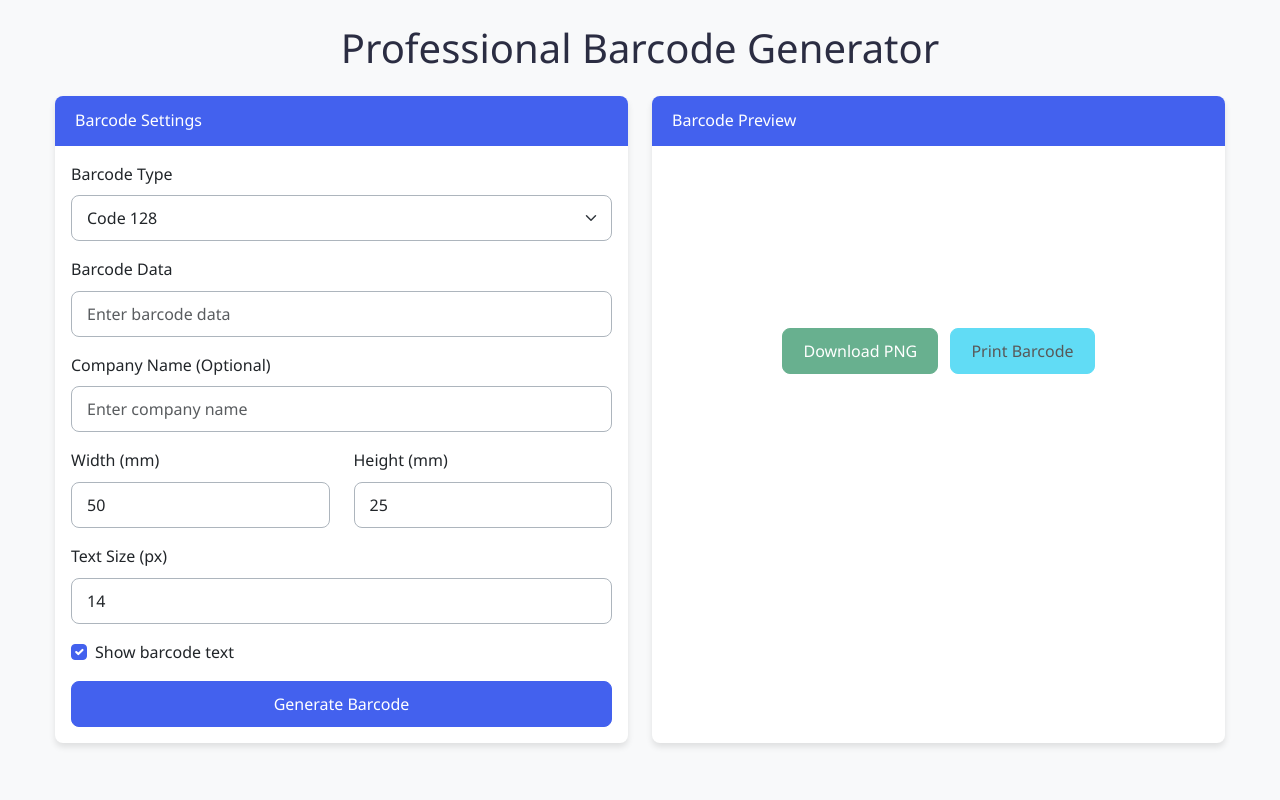
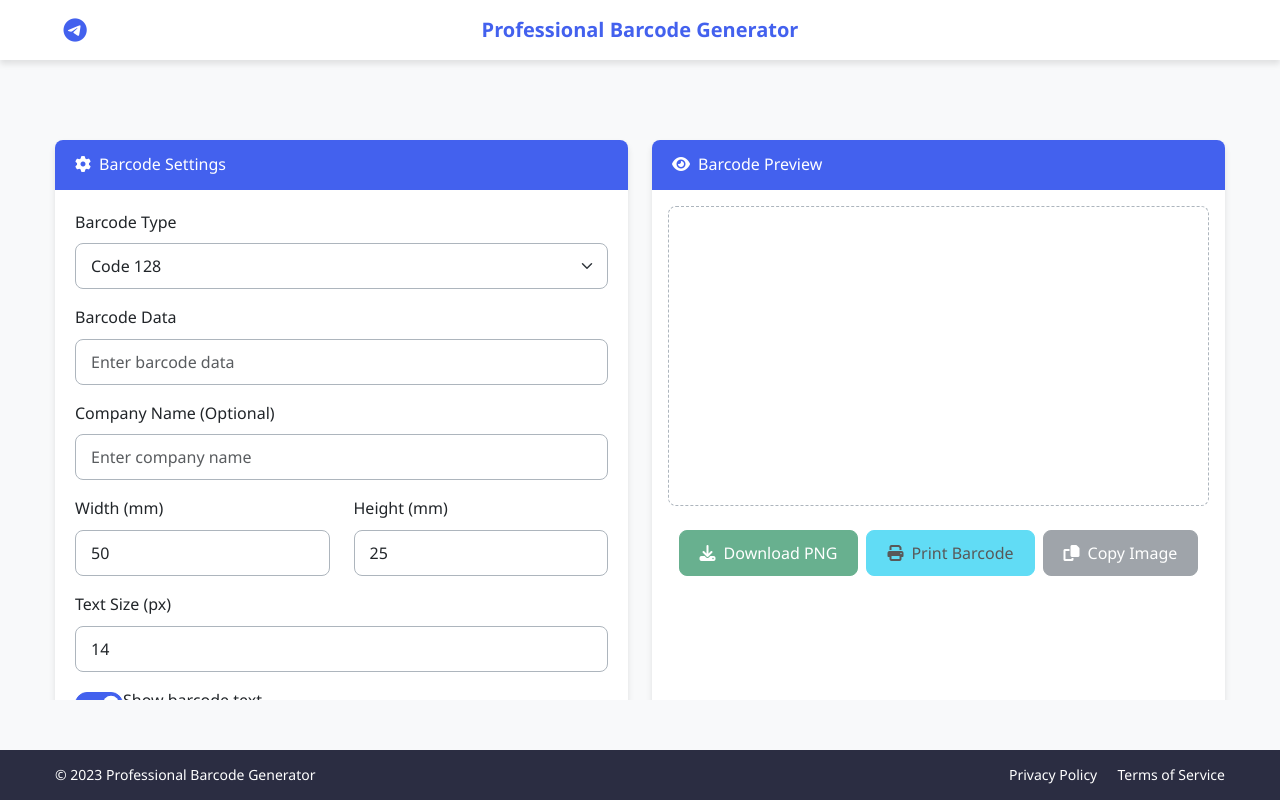
Before and after one commit to zovatu/barcode, a plain HTML site: page index.html in a window 1280 px wide. Drawn offline with nearby package versions, Linux system fonts and the light colour scheme; a script that the page names is missing.

Commit message:
Update index.html

```diff
--- a/index.html
+++ b/index.html
@@ -5,19 +5,33 @@
     <meta name="viewport" content="width=device-width, initial-scale=1.0">
     <title>Professional Barcode Generator</title>
     <link href="https://cdn.jsdelivr.net/npm/bootstrap@5.3.0/dist/css/bootstrap.min.css" rel="stylesheet">
+    <link rel="stylesheet" href="https://cdnjs.cloudflare.com/ajax/libs/font-awesome/6.4.0/css/all.min.css">
     <link rel="stylesheet" href="styles.css">
     <script src="https://cdn.jsdelivr.net/npm/jsbarcode@3.11.5/dist/JsBarcode.all.min.js"></script>
     <script src="https://cdn.jsdelivr.net/npm/qrcode@1.5.1/build/qrcode.min.js"></script>
 </head>
 <body>
+    <header class="app-header">
         <div class="container-fluid">
-        <h1 class="text-center my-4">Professional Barcode Generator</h1>
+            <div class="d-flex justify-content-between align-items-center">
+                <div class="header-icon">
+                    <a href="https://t.me/" target="_blank" class="telegram-icon">
+                        <i class="fab fa-telegram"></i>
+                    </a>
+                </div>
+                <h1 class="app-title">Professional Barcode Generator</h1>
+                <div class="header-icon"></div> <!-- Empty for balance -->
+            </div>
+        </div>
+    </header>
 
-        <div class="row">
-            <div class="col-md-6">
-                <div class="card">
+    <main class="app-main">
+        <div class="container-fluid">
+            <div class="row g-4">
+                <div class="col-lg-6">
+                    <div class="card settings-card">
                         <div class="card-header">
-                        Barcode Settings
+                            <i class="fas fa-cog me-2"></i>Barcode Settings
                         </div>
                         <div class="card-body">
                             <form id="barcodeForm">
@@ -30,6 +44,8 @@
                                         <option value="CODE39">Code 39</option>
                                         <option value="ITF14">ITF-14</option>
                                         <option value="QR">QR Code</option>
+                                        <option value="DATAMATRIX">Data Matrix</option>
+                                        <option value="PDF417">PDF417</option>
                                     </select>
                                 </div>
 
@@ -59,37 +75,66 @@
                                     <input type="number" class="form-control" id="fontSize" value="14" min="8" max="36">
                                 </div>
 
-                            <div class="mb-3 form-check">
+                                <div class="mb-3 form-check form-switch">
                                     <input type="checkbox" class="form-check-input" id="showText" checked>
                                     <label class="form-check-label" for="showText">Show barcode text</label>
                                 </div>
 
-                            <button type="submit" class="btn btn-primary w-100">Generate Barcode</button>
+                                <div class="mb-3">
+                                    <label for="barcodeColor" class="form-label">Barcode Color</label>
+                                    <input type="color" class="form-control form-control-color" id="barcodeColor" value="#000000">
+                                </div>
+
+                                <button type="submit" class="btn btn-primary w-100 generate-btn">
+                                    <i class="fas fa-barcode me-2"></i>Generate Barcode
+                                </button>
                             </form>
                         </div>
                     </div>
                 </div>
 
-            <div class="col-md-6">
-                <div class="card">
+                <div class="col-lg-6">
+                    <div class="card preview-card">
                         <div class="card-header">
-                        Barcode Preview
+                            <i class="fas fa-eye me-2"></i>Barcode Preview
                         </div>
-                    <div class="card-body text-center">
-                        <div id="barcodeContainer">
+                        <div class="card-body">
+                            <div class="barcode-container">
                                 <svg id="barcode"></svg>
                                 <div id="qrCodeContainer" style="display:none;"></div>
-                            <p id="companyNameDisplay" class="mt-2 mb-0"></p>
+                                <p id="companyNameDisplay" class="company-name"></p>
                             </div>
-                        <div class="mt-3">
-                            <button id="downloadBtn" class="btn btn-success me-2" disabled>Download PNG</button>
-                            <button id="printBtn" class="btn btn-info" disabled>Print Barcode</button>
+                            <div class="d-flex flex-wrap gap-2 mt-4 justify-content-center">
+                                <button id="downloadBtn" class="btn btn-success download-btn" disabled>
+                                    <i class="fas fa-download me-2"></i>Download PNG
+                                </button>
+                                <button id="printBtn" class="btn btn-info print-btn" disabled>
+                                    <i class="fas fa-print me-2"></i>Print Barcode
+                                </button>
+                                <button id="copyBtn" class="btn btn-secondary copy-btn" disabled>
+                                    <i class="fas fa-copy me-2"></i>Copy Image
+                                </button>
                             </div>
                         </div>
                     </div>
                 </div>
             </div>
         </div>
+    </main>
+
+    <footer class="app-footer">
+        <div class="container-fluid">
+            <div class="d-flex justify-content-between align-items-center">
+                <div class="footer-copyright">
+                    &copy; 2023 Professional Barcode Generator
+                </div>
+                <div class="footer-links">
+                    <a href="#" class="text-white me-3">Privacy Policy</a>
+                    <a href="#" class="text-white">Terms of Service</a>
+                </div>
+            </div>
+        </div>
+    </footer>
 
     <script src="script.js"></script>
 </body>
```
Lines whose indentation alone changed are shown as unchanged.
